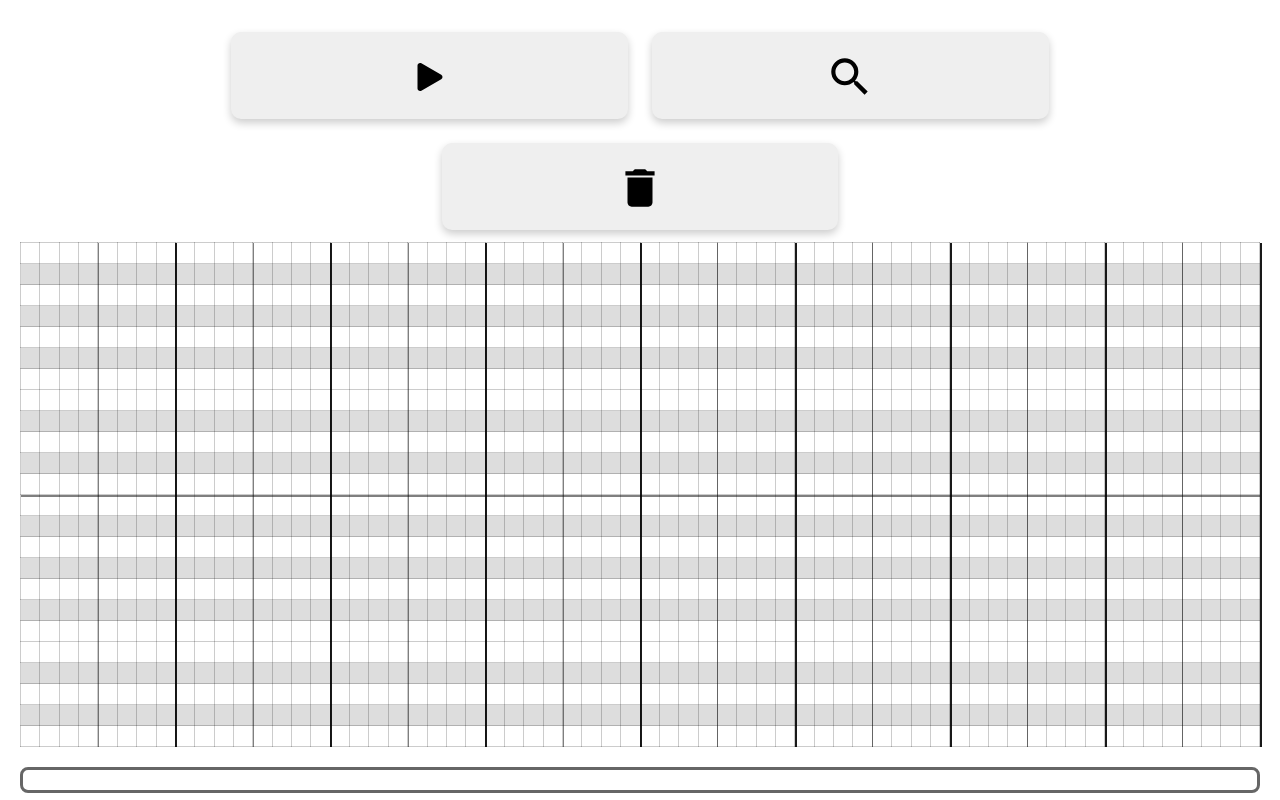
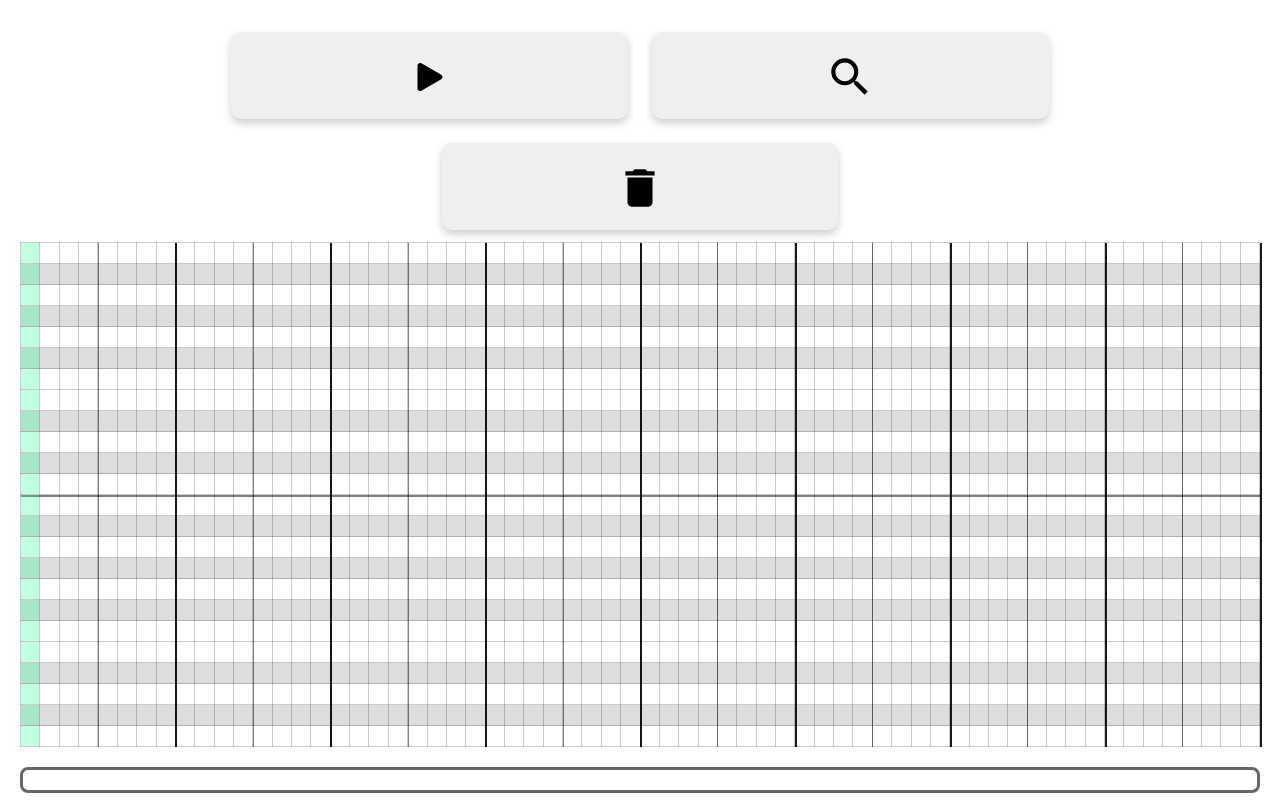
Before and after one commit to tadeas0/soarch, a React (Create React App) app in the folder frontend/: page / in a window 1280 px wide. Built offline with nearby package versions, Linux system fonts and the light colour scheme.

Commit message:
create playback marker

```diff
--- a/frontend/src/components/pianoRoll.css
+++ b/frontend/src/components/pianoRoll.css
@@ -50,3 +50,7 @@
 .pianoroll td.active {
     background-color: rgb(101, 101, 255);
 }
+
+.pianoroll td.beat {
+    box-shadow: inset 0 0 1000px rgba(35, 255, 145, 0.541);
+}
--- a/frontend/src/components/pianoRollGrid.tsx
+++ b/frontend/src/components/pianoRollGrid.tsx
@@ -1,8 +1,8 @@
 import * as React from "react";
-import { FunctionComponent } from "react";
+import { FunctionComponent, useState, useEffect } from "react";
 import "./pianoRoll.css";
 import * as Tone from "tone";
-import { PIANO_ROLL_LOWEST_NOTE } from "../constants";
+import { DEFAULT_PIANO_ROLL_WIDTH, PIANO_ROLL_LOWEST_NOTE } from "../constants";
 
 interface PianoRollGridProps {
     noteGrid: boolean[][];
@@ -30,11 +30,27 @@ const PianoRollGrid: FunctionComponent<PianoRollGridProps> = ({
     noteWidth,
     noteHeight,
 }: PianoRollGridProps) => {
+    const [currentBeat, setCurrentBeat] = useState(0);
+
+    useEffect(() => {
+        const interval = setInterval(() => {
+            const bbs = Tone.Transport.position.toString().split(":");
+            const beat =
+                parseInt(bbs[0]) * 16 +
+                parseInt(bbs[1]) * 4 +
+                parseInt(bbs[2]) * 1;
+            setCurrentBeat(beat);
+        }, 100);
+    }, []);
+
     const renderNotes = () => {
         let rows = noteGrid.map((row, ri) => {
             const entry = row.map((i, ci) => (
                 <td
-                    className={i ? "active" : "inactive"}
+                    className={
+                        (i ? "active" : "inactive") +
+                        (ci === currentBeat ? " beat" : "")
+                    }
                     onMouseDown={() => onMouseDown(ri, ci)}
                     onContextMenu={(e) => {
                         e.preventDefault();
```
